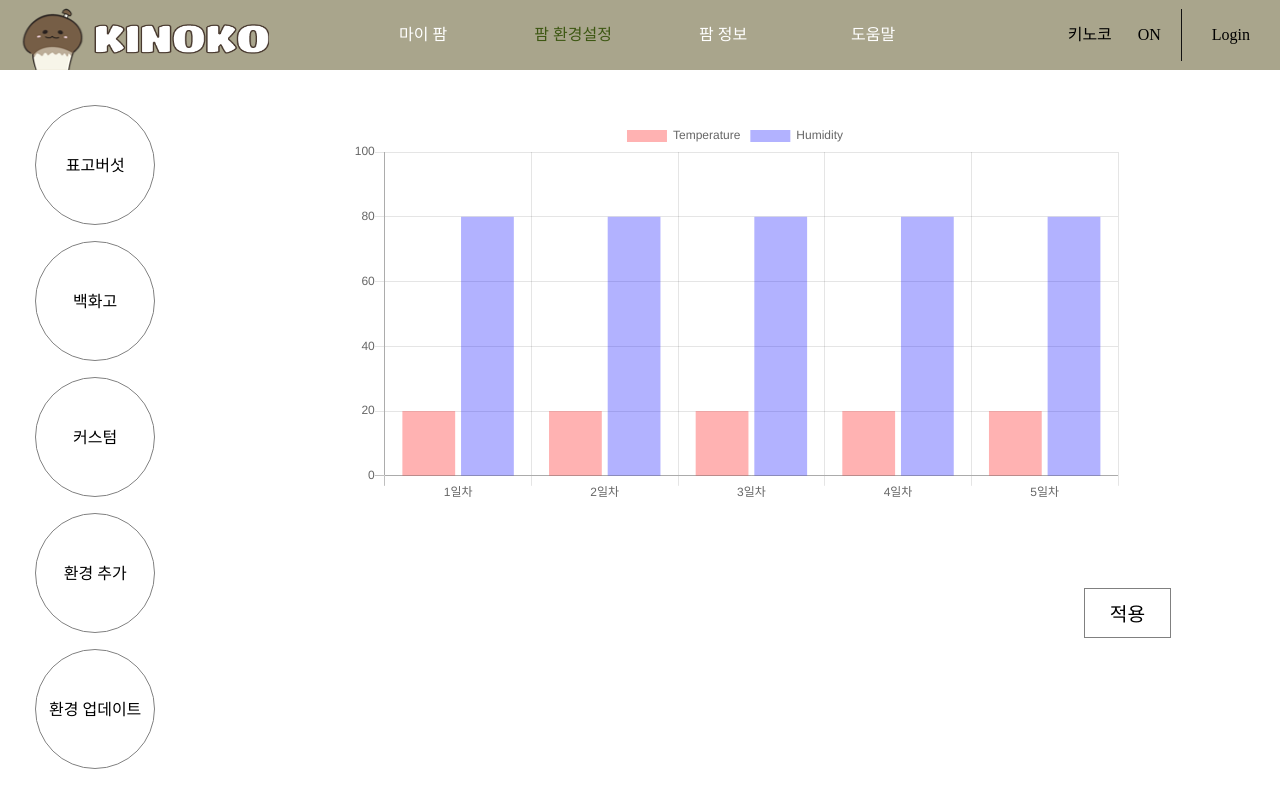
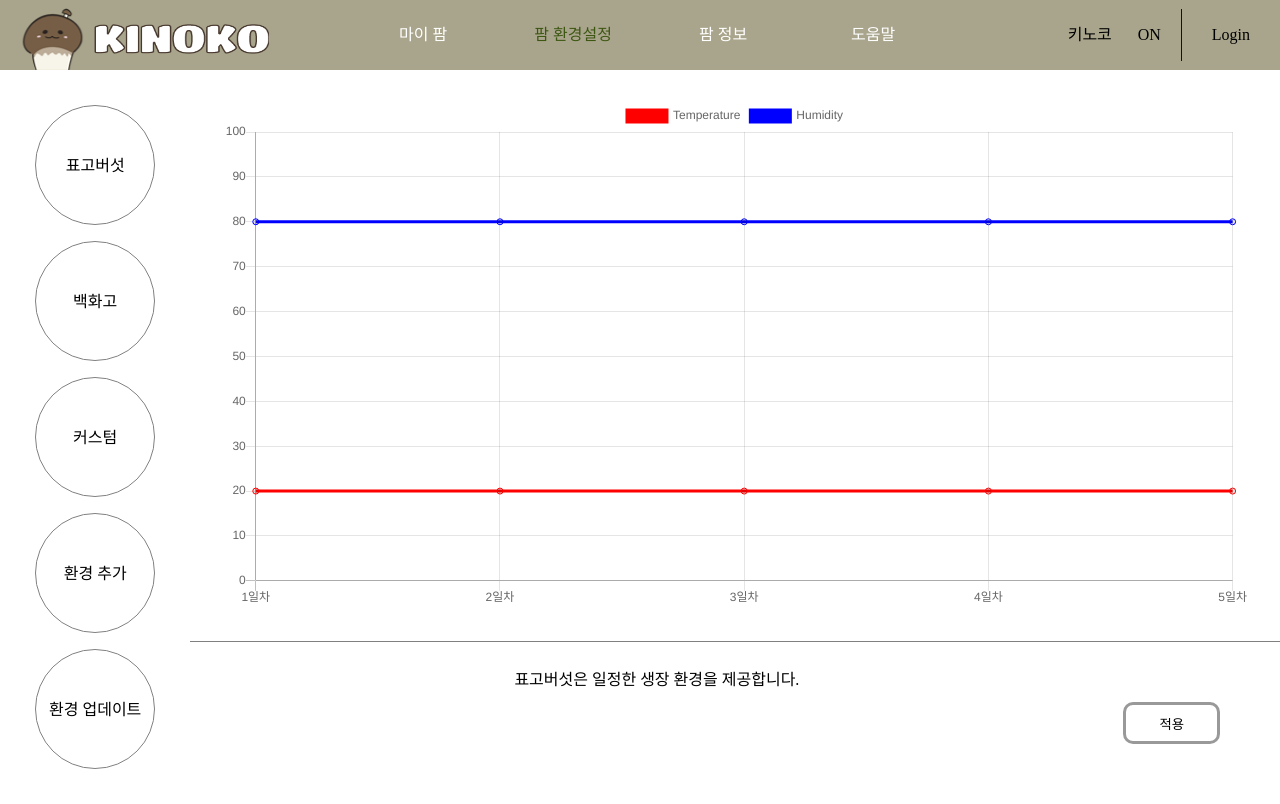
Before and after one commit to chungkyungsook/FrontEnd, a React (Create React App) app: page /setting in a window 1280 px wide. Built offline with nearby package versions, Linux system fonts and the light colour scheme.

Commit message:
layout_modified_5

```diff
--- a/src/Beomhwan/Routes/Baekhwago.js
+++ b/src/Beomhwan/Routes/Baekhwago.js
@@ -1,10 +1,115 @@
-import React from 'react';
+import React, {useRef} from 'react';
+import styled from 'styled-components';
+import {Line} from 'react-chartjs-2';
+
+// 백화고차트 데이터
+const BaekhwagoData = {
+    labels: ['1단계','2단계','3단계','4단계','5단계'],
+    datasets: [
+        {
+            label: 'Temperature-Sunrise',
+            data: [20, 20, 17, 15, 15],
+            fill: false,
+            borderColor: 'rgba(255, 0, 0, 1)'
+        },
+        {
+            label: 'Temperature-Sunset',
+            data: [20, 15, 13, 10, 5],
+            fill: false,
+            borderColor: 'rgba(175, 0, 0, 1)'
+        },
+        {
+            label: 'Humidity',
+            data: [90, 70, 60, 50, 40],
+            fill: false,
+            borderColor: 'blue'
+        }
+    ]
+};
+
+// 백화고차트 옵션
+const BaekhwagoOptions = {
+    maintainAspectRatio: false,
+    scales: {
+        yAxes: [{
+            ticks:{
+                beginAtZero: true,
+                max: 100,
+                stepSize: 10,
+            }
+        }]
+    }
+};
+
+// 백화고 chart
+const BaekhwagoChart = () => {
+    const ChartRef = useRef();
+
+    console.dir(ChartRef);
+
+    return <Line ref={ChartRef} data={BaekhwagoData} options={BaekhwagoOptions} />;
+};
+
+// 전체를 감쌀 div
+const FullBox = styled.div`
+    width: 100%;
+    height: 100%;
+    display: flex;
+    flex-direction: column;
+`;
+
+const BaekhwagoGraphBox = styled.div`
+    flex: 5;
+    padding: 30px;
+    border-bottom: 1px solid gray;
+`;
+
+const FooterBox = styled.div`
+    padding: 30px;
+    flex: 1;
+    display: flex;
+    flex-direction: row;
+`;
+
+const Description = styled.div`
+    flex: 9;
+    text-align: center;
+`;
+
+const GrowStartButtonBox = styled.div`
+    flex: 1;
+    padding: 30px;
+    display: flex;
+`;
+
+const GrowStartButton = styled.button`
+    flex: 1;
+    border: 3px solid rgba(0,0,0,0.4);
+    border-radius: 10px;
+    background: none;
+    outline: none;
+    cursor: pointer;
+    &:hover{
+        background: beige;
+    }
+    transition: 0.3s;
+`;
 
 const Baekhwago = () => {
     return (
-        <div>
-            Setting / Baekhwago
-        </div>
+        <FullBox>
+            <BaekhwagoGraphBox>
+                <BaekhwagoChart/>
+            </BaekhwagoGraphBox>
+            <FooterBox>
+                <Description>
+                    백화고는 자란 버섯들의 갓 길이의 평균을 기준으로 단계별로 환경을 제공합니다.
+                </Description>
+                <GrowStartButtonBox>
+                    <GrowStartButton>적용</GrowStartButton>
+                </GrowStartButtonBox>
+            </FooterBox>
+        </FullBox>
     );
 };
 
--- a/src/Beomhwan/Routes/Custom.js
+++ b/src/Beomhwan/Routes/Custom.js
@@ -67,6 +67,7 @@ const LineChart = () => {
 
 // 환경 프로그램 div - 이 안에 3개의 커스텀 환경이 있음
 const CustomBox = styled.div`
+    padding: 10px;
     display: flex;
     width: 100%;
     justify-content: space-around;
--- a/src/Beomhwan/Routes/Pyogo.js
+++ b/src/Beomhwan/Routes/Pyogo.js
@@ -1,36 +1,35 @@
 import React, {useRef, useEffect, memo, useState} from 'react';
 import styled from 'styled-components';
-import { Bar } from 'react-chartjs-2';
+import { Line } from 'react-chartjs-2';
 
 
 const data = {
     labels: ['1일차','2일차','3일차','4일차','5일차'],
     datasets: [
     {
-        type: 'bar',
         label: 'Temperature',
         data: [20, 20, 20, 20, 20],
         fill: false,
-        backgroundColor: 'rgba(255,0,0,0.3)',
+        borderColor: 'red',
     },
     {
-        type: 'bar',
         label: 'Humidity',
         data: [80, 80, 80, 80, 80],
         fill: false,
-        backgroundColor: 'rgba(0,0,255,0.3)',
+        borderColor: 'blue',
     }
     ]
 };
 
 const options = {
+    maintainAspectRatio: false,
     scales: {
         yAxes: [
             {
                 ticks: {
                     beginAtZero: true,
                     max: 100,
-                    stepSize: 20,
+                    stepSize: 10,
                 }
             }
         ]
@@ -43,7 +42,7 @@ const Chart = () => {
     console.dir(ChartRef);
 
     return(
-        <Bar data={data} options={options} ref={ChartRef} />
+        <Line data={data} options={options} ref={ChartRef} />
     )
 };
 
@@ -54,50 +53,56 @@ const PyogoStyled = styled.div`
     flex-direction: column;
 `;
 
-const CanvasBox = styled.div`
-    padding: 50px;
-    box-sizing: border-box;
-    margin: 0 auto;
-    width: 80%;
-    margin-bottom: 2rem;
+const PyogoGraphBox = styled.div`
+    padding: 30px;
+    flex: 5;
+    border-bottom: 1px solid gray;
 `;
 
 const FooterBox = styled.div`
-    margin: 0 auto;
-    width: 80%;
-    height: auto;
+    padding: 30px;
+    flex: 1;
     display: flex;
-    flex-direction: row-reverse;
+    flex-direction: row;
 `;
 
-const ButtonStyled = styled.button`
+const Description = styled.div`
+    flex: 9;
+    text-align: center;
+`;
+
+const GrowStartBox = styled.div`
+    padding: 30px;
+    flex: 1;
+    display: flex;
+`;
+
+const GrowStartButton = styled.button`
+    flex: 1;
+    outline: none;
+    border-radius: 10px;
+    border: 3px solid rgba(0,0,0,0.4);
     background: none;
-    box-shadow: none;
-    border: 1px solid gray;
-    width: 10%;
-    font-size: 1.2em;
-    height: 50px;
     &:hover{
         background: beige;
     }
-    &:active, &:visited{
-        border: 1px solid gray;
-    }
     transition: 0.3s;
+    cursor: pointer;
 `;
-
-const Button = () => {
-    return <ButtonStyled>적용</ButtonStyled>
-}
 
 const Pyogo = () => {
     return (
         <PyogoStyled>
-            <CanvasBox>
-                <Chart/>
-            </CanvasBox>
+            <PyogoGraphBox>
+                <Chart />
+            </PyogoGraphBox>
             <FooterBox>
-                <Button/>
+                <Description>
+                    표고버섯은 일정한 생장 환경을 제공합니다.
+                </Description>
+                <GrowStartBox>
+                    <GrowStartButton>적용</GrowStartButton>
+                </GrowStartBox>
             </FooterBox>
         </PyogoStyled>
     );
--- a/src/Beomhwan/Routes/Update.js
+++ b/src/Beomhwan/Routes/Update.js
@@ -3,6 +3,58 @@ import styled from 'styled-components';
 import {SettingBoxStyled} from './Add';
 import {Line} from 'react-chartjs-2';
 
+// ------------------------지금까지의 환경 그래프------------------------
+const RanCustomData = {
+    labels: ['1일차','2일차','3일차','4일차','5일차','6일차'],
+    datasets: [
+        {
+            label: 'Temperature',
+            data: [23, 22, 24, 25, 23, 22],
+            fill: false,
+            borderColor: 'red'
+        },
+        {
+            label: 'Humidity',
+            data: [80, 83, 80, 84, 85, 80],
+            fill: false,
+            borderColor: 'blue'
+        },
+        {
+            label: 'GrowthRate',
+            data: [0, 0, 5, 10, 17, 25],
+            fill: false,
+            borderColor: 'green'
+        }
+    ]
+};
+
+const RanCustomOptions = {
+    maintainAspectRatio: false,
+    scales: {
+        yAxes: [
+            {
+                ticks: {
+                    beginAtZero: true,
+                    max: 100,
+                    stepSize: 10,
+                }
+            }
+        ]
+    }
+};
+
+const RanCustomChart = () => {
+    const LineChart = useRef();
+
+    console.dir(LineChart);
+
+    return <Line ref={LineChart} data={RanCustomData} options={RanCustomOptions} />
+}
+
+// --------------------------------------------------------------------
+
+
+// ------------------------추가적으로 작업할 그래프------------------------
 const UpdateCustomData = {
     labels: ['7일차','8일차','9일차','10일차','11일차'],
     datasets: [
@@ -43,7 +95,7 @@ const UpdateCustomChart = () => {
 
     return <Line ref={LineChart} data={UpdateCustomData} options={UpdateCustomOptions} />
 }
-
+// -----------------------------------------------------------------------
 
 // --------------------Div 분할 세팅--------------------
 const CustomUpdateDivColumn = styled.div`
@@ -64,19 +116,20 @@ const CustomUpdateDivRow = styled.div`
 // -----------------지금까지 실행되었던 커스텀 환경 정보-----------------
 const UpdateGraphBox = styled.div`
     height: 45vh;
-    background: blue;
     display: flex;
     flex-direction: row;
+    border-bottom: 1px solid gray;
 `;
 
 const RanEnvironmentGraph = styled.div`
     flex: 2;
-    background: red;
+    padding: 20px;
 `;
 
 const RanEnvironmentInfo = styled.div`
     flex: 1;
-    background: green;
+    padding: 20px;
+    border-left: 1px solid gray;
 `;
 // -------------------------------------------------------------------
 
@@ -91,9 +144,11 @@ const Update = () => {
         <>
             <CustomUpdateDivColumn>
                 <UpdateGraphBox>
-                    <RanEnvironmentGraph/>
+                    <RanEnvironmentGraph>
+                        <RanCustomChart/>
+                    </RanEnvironmentGraph>
                     <RanEnvironmentInfo>
-
+                        수확한 버섯의 개수, 설정했던 물주기, 채광 횟수 표시
                     </RanEnvironmentInfo>
                 </UpdateGraphBox>
             </CustomUpdateDivColumn>
```
